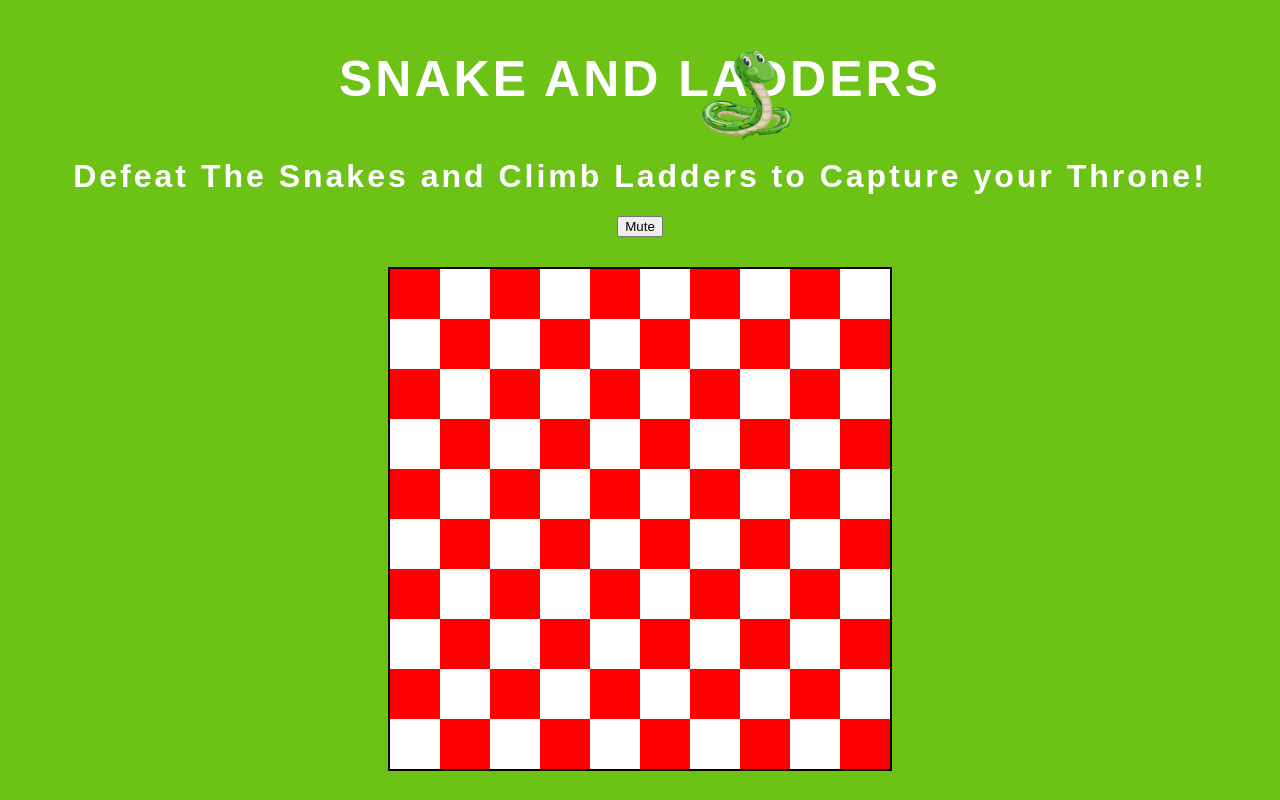
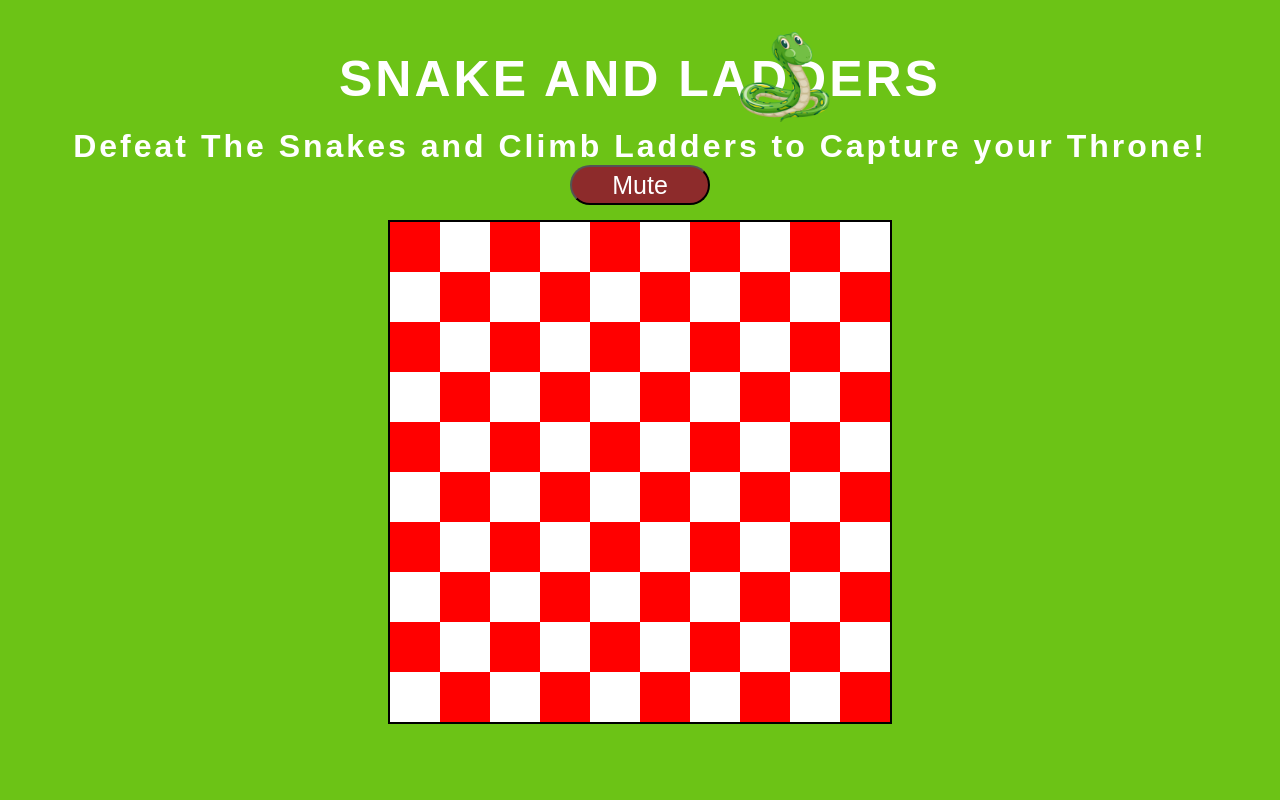
Before and after one commit to SivaprasathC/SnakesandLaddersKIC, a plain HTML site: page index.html in a window 1280 px wide. Both pictures are taken after a click on the button "Play Sound". Drawn offline with Linux system fonts and the light colour scheme; a web font is replaced by a local one.

Commit message:
fixed more bugss

```diff
--- a/index.html
+++ b/index.html
@@ -2,9 +2,11 @@
 <html lang="en">
 <head>
     <meta charset="UTF-8">
-    <meta name="viewport" content="width=device-width, initial-scale=1.0">
+    <meta name="viewport" content="width=device-width, initial-scale=0.1">
     <title>Snake And Ladder</title>
     <link href="https://fonts.cdnfonts.com/css/knight-warrior" rel="stylesheet">
+    <link rel="stylesheet" href="style.css">
+    <script src="script.js"></script>
 </head>
 <body>
     <audio src="asset/Sneaky-Snitch(chosic.com).mp3"></audio>
@@ -17,73 +19,6 @@
         <div class="board">
         </div>
     </div>
-    <style>
-        *{
-            font-family: 'KNIGHT WARRIOR', sans-serif;
-        }
-        body{
-            background-color: rgb(108, 195, 22);
-        }
-        .board{
-            margin: auto;
-            margin-top: 30px;
-            width: 500px;
-            height: 500px;
-            border: 2px solid black;
-            position: relative;
-        }
-        #status{
-            text-align: center;
-            position: relative;
-            color:white;
-            letter-spacing: 3px;
-        }
-        #status h3{
-          font-size: 50px;
-        }
-        #status img{
-            position: absolute;
-            width: 90px;
-            height: 90px;
-            right: 480px;
-            top: 0px;
-
-        }
-        .box{
-            width: 50px;
-            height: 50px;
-            background: orange;
-            position: absolute;
-
-}
-    </style>
+    <script src="script.js"></script>
 </body>
-<script>
-  function myaudio(){
-  const audio = document.querySelector("audio");
-  audio.volume = 1;
-  audio.play();
-document.getElementById("audiobg").innerText="Mute";
-};
-    function createBoxes() {
-    var boxes="";
-    for (let i = 0; i < 10; i++)
-    {
-             for (let j = 0; j < 10; j++)
-             {    y=i*50;
-                  x=j*50;
-                  if((i+j)%2==0)
-                  {
-                     bg="red";
-                  }
-                 else{
-                      bg="white";
-                }
-                  boxes+=` <div class='box' style='margin:${y}px ${x}px ; background:${bg};'></div>`;
-             }
-    }
-    document.querySelector(".board").innerHTML=boxes;
-    }
-    createBoxes();
-    </script>
 </html>
--- /dev/null
+++ b/script.js
@@ -0,0 +1,41 @@
+function createBoxes() {
+    var boxes="";
+    for (let i = 0; i < 10; i++)
+    {
+             for (let j = 0; j < 10; j++)
+             {    y=i*50;
+                  x=j*50;
+                  if((i+j)%2==0)
+                  {
+                     bg="red";
+                  }
+                 else{
+                      bg="white";
+                }
+                  boxes+=` <div class='box' style='margin:${y}px ${x}px ; background:${bg};'></div>`;
+             }
+    }
+    document.querySelector(".board").innerHTML=boxes;
+}
+createBoxes();
+
+function myaudio(){
+    const state=document.getElementById("audiobg").innerText;
+    console.log(state)
+    const play="Play Sound"
+    const mute="Mute"
+    if (state==play)
+    {
+    const audio = document.querySelector("audio");
+    audio.volume = 1;
+    audio.play();
+    document.getElementById("audiobg").innerText="Mute";
+    }
+    if (state==mute)
+    {
+        const audio = document.querySelector("audio");
+        audio.pause();
+        audio.currentTime = 0;
+        document.getElementById("audiobg").innerText="Play Sound";
+    }
+  };
--- /dev/null
+++ b/style.css
@@ -0,0 +1,50 @@
+*{
+    font-family: 'KNIGHT WARRIOR', sans-serif;
+    margin: 0px;
+    padding: 0px;
+}
+body{
+    background-color: rgb(108, 195, 22);
+}
+.board{
+    margin: auto;
+    margin-top: 15px;
+    width: 500px;
+    height: 500px;
+    border: 2px solid black;
+    position: relative;
+}
+#status{
+    text-align: center;
+    color:white;
+    letter-spacing: 3px;
+    margin-top: 50px;
+    margin-bottom: 15px;
+}
+#status h3{
+  font-size: 50px;
+  padding-bottom: 20px;
+}
+#status img{
+    position: absolute;
+    width: 90px;
+    height: 90px;
+    right: 450px;
+    top: 32px;
+
+}
+.box{
+    width: 50px;
+    height: 50px;
+    background: orange;
+    position: absolute;
+
+}
+#audiobg{
+    height: 40px;
+    width: 140px;
+    font-size: 25px;
+    background-color: rgb(141, 43, 43);
+    color: white;
+    border-radius: 45px;
+}
```
